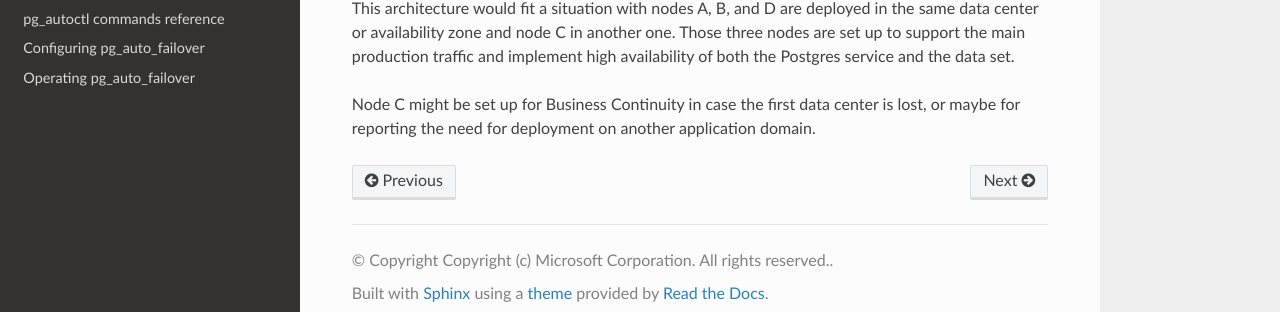
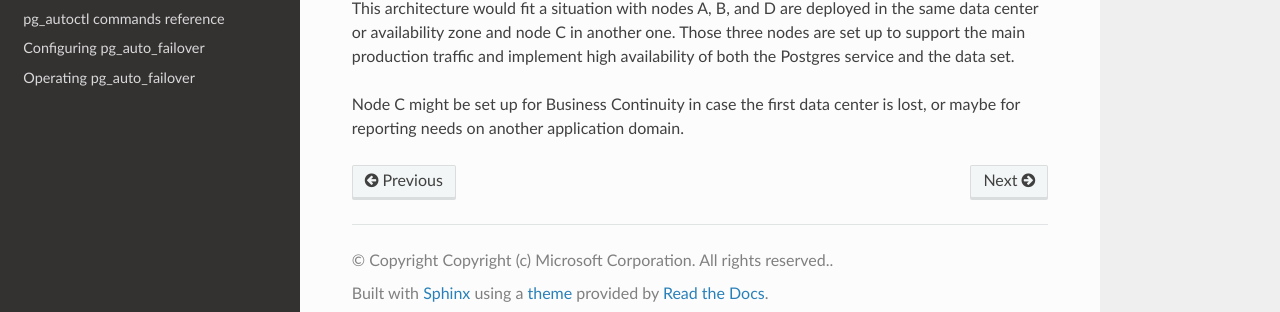
Before and after one commit to hapostgres/pg_auto_failover, a Sphinx documentation site: the page built from docs/architecture-multi-standby.rst, in a window 1280 px wide and 900 px high, scrolled down 4211 px. Shown: the part 570-882 px from the top of the window. Built offline with Sphinx 7.4.7 and the Read the Docs theme 2.0.0, drawn with Linux system fonts in a browser that asks for light colours.

Commit message:
Proof-reading Joe's improvements.

```diff
--- a/docs/architecture-multi-standby.rst
+++ b/docs/architecture-multi-standby.rst
@@ -198,6 +198,5 @@ in the same data center or availability zone and node C in another one.
 Those three nodes are set up to support the main production traffic and
 implement high availability of both the Postgres service and the data set.
 
-Node C might be set up for Business Continuity in case the first data center is
-lost, or maybe for reporting the need for deployment on another application
-domain.
+Node C might be set up for Business Continuity in case the first data center
+is lost, or maybe for reporting needs on another application domain.
```
